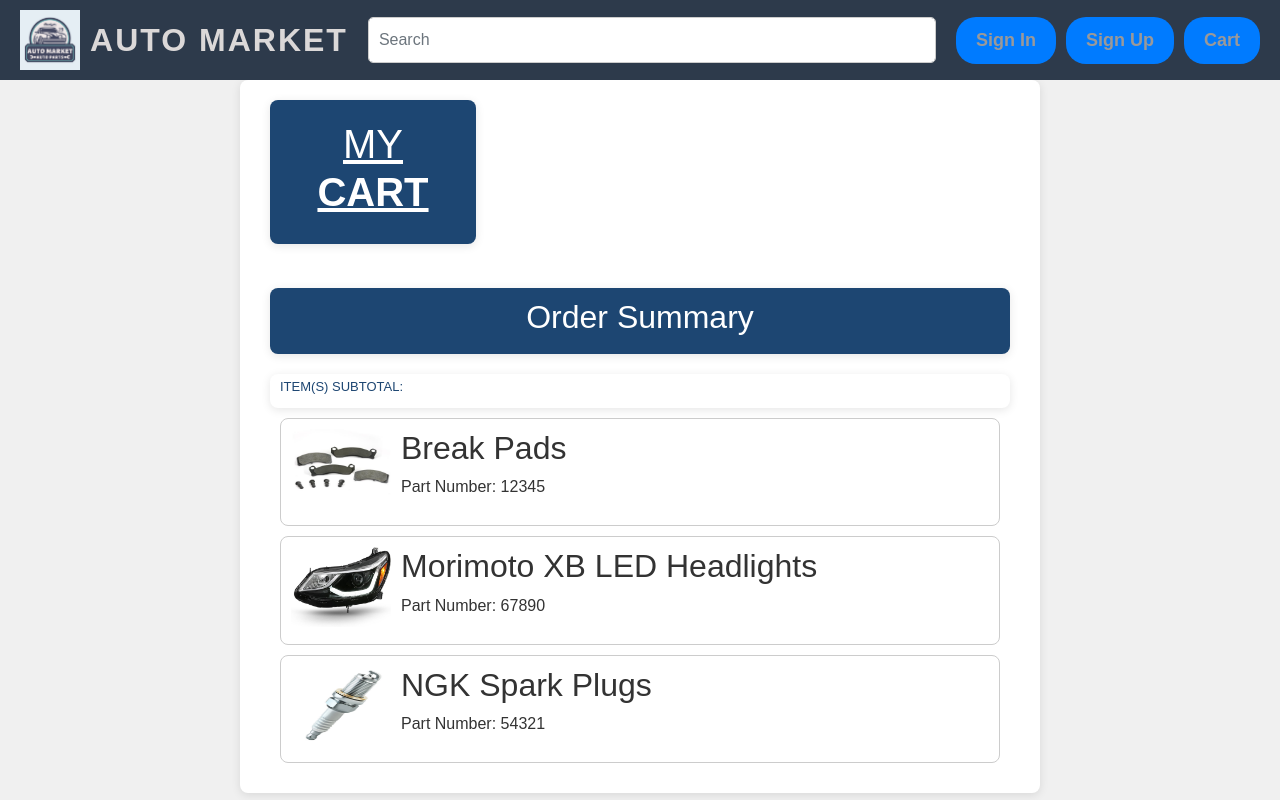
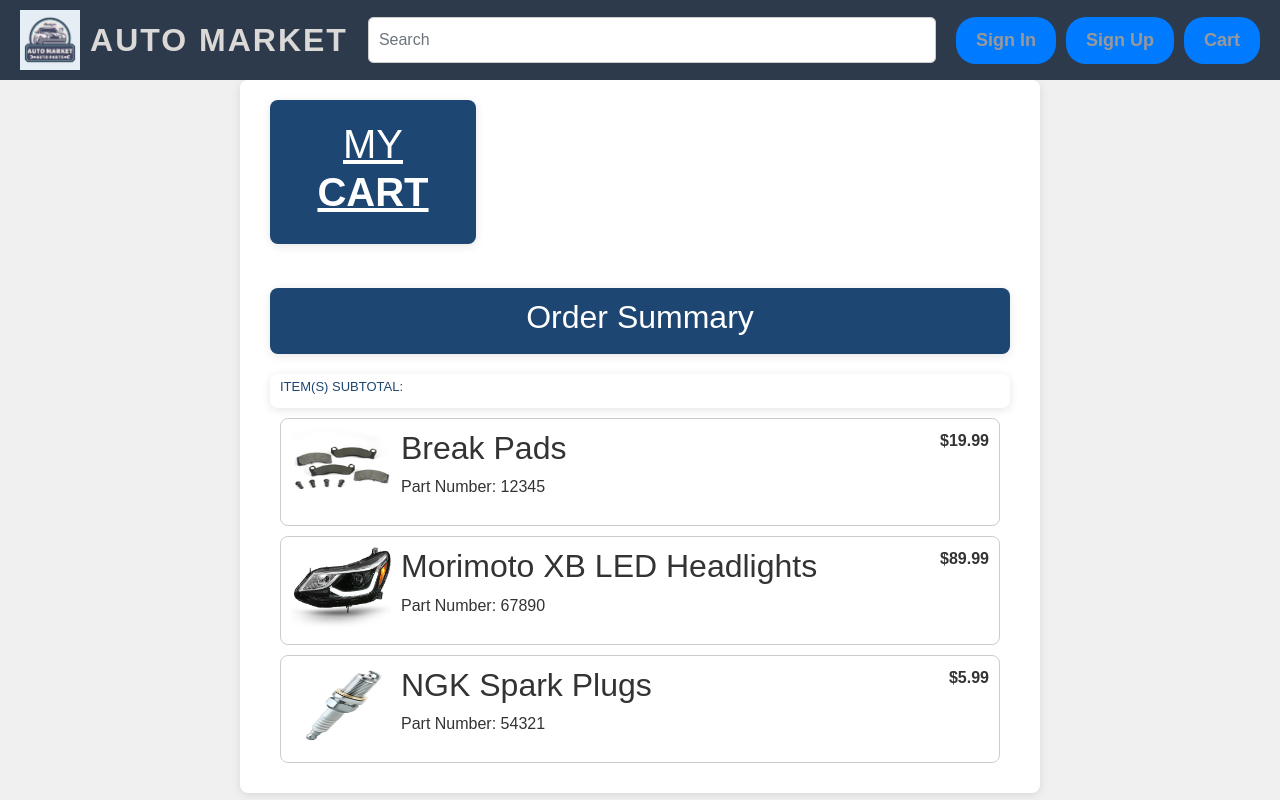
Before and after one commit to WSU-4110/AutoMarket, a React (Create React App) app in the folder firebase-react-app/: page /cart in a window 1280 px wide. Built offline with nearby package versions, Linux system fonts and the light colour scheme; no server answers; a small style sheet from the web is missing; the HTML template or start-up script is replaced by a standard one.

Commit message:
added pricing label on product cards

```diff
--- a/firebase-react-app/src/pages/CartPage.css
+++ b/firebase-react-app/src/pages/CartPage.css
@@ -42,8 +42,11 @@
   margin-right: 10px; /* Add margin to separate image and text */
 }
 .product-details {
-  flex-grow: 2;
+  flex-grow: 1;
   margin-right: 20px;
+}
+.product-price {
+  font-weight: bold;
 }
 
 .order-summary-container h2 {
--- a/firebase-react-app/src/pages/CartPage.js
+++ b/firebase-react-app/src/pages/CartPage.js
@@ -37,6 +37,9 @@ function CartPage() {
               <h2>Break Pads</h2>
               <p>Part Number: 12345</p>
             </div>
+            <div className="product-price">
+              $19.99 {/* Replace this with the actual price */}
+            </div>
           </div>
 
           <div className="product">
@@ -51,6 +54,9 @@ function CartPage() {
             <div className="product-details">
               <h2>Morimoto XB LED Headlights</h2>
               <p>Part Number: 67890</p>
+            </div>
+            <div className="product-price">
+              $89.99 {/* Replace this with the actual price */}
             </div>
           </div>
 
@@ -67,6 +73,9 @@ function CartPage() {
               <h2>NGK Spark Plugs</h2>
               <p>Part Number: 54321</p>
             </div>
+            <div className="product-price">
+              $5.99 {/* Replace this with the actual price */}
+            </div>
           </div>
         </div>
       </div>
```
